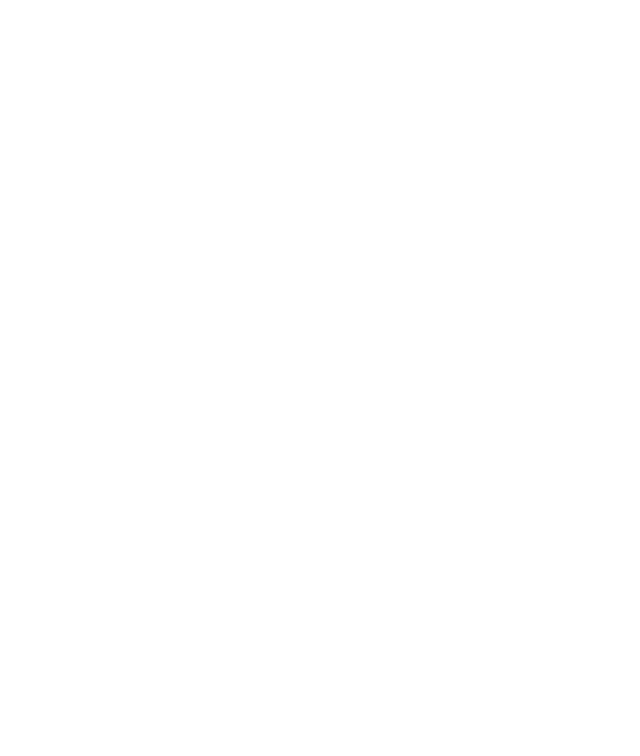
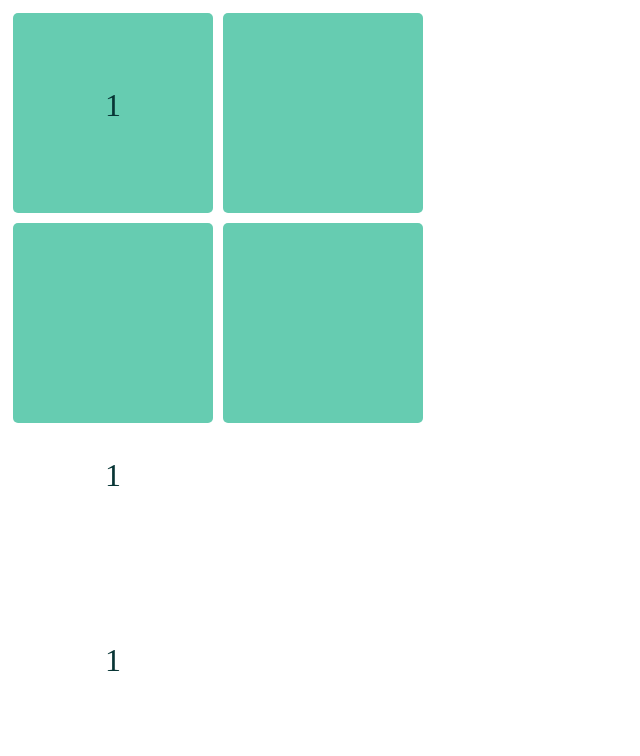
Before and after one commit to davinahouquet/Exo-2---JS, a plain HTML site: page index.html in a window 1280 px wide. Shown: the whole page, without its empty margins (0-640 px from the left). Drawn offline with Linux system fonts and the light colour scheme.

Commit message:
Création boucle innerText = A corriger

```diff
--- a/index.html
+++ b/index.html
@@ -9,7 +9,14 @@
 </head>
 <body>
 
-
+    <div class="container">
+    <div id="square" class="square"></div>
+    <div id="square" class="square"></div>
+    </div>
+    <div class="container">
+    <div id="square" class="square"></div>
+    <div id="square" class="square"></div>
+    </div>
 
     <script src="script.js"></script>
 </body>
--- a/script.js
+++ b/script.js
@@ -0,0 +1,11 @@
+const box = document.createElement("div")
+box.classList.add("box")
+
+const square = document.querySelector("#square")
+square.appendChild(box)
+
+for(let i = 1; i <= 4; i++){
+    const newbox = box.cloneNode();
+    newbox.innerText = 1;
+    square.appendChild(newbox);
+}
--- a/style.css
+++ b/style.css
@@ -0,0 +1,22 @@
+.square{
+    width: 200px;
+    height: 200px;
+    background-color: rgb(102, 204, 177);
+    font-size: 2em;
+    text-align: center;
+    line-height: 185px;
+    margin: 5px;
+    border-radius: 5px;
+    cursor : pointer;
+    transition : 0.8s, color 0.8s, transform 0.8s;
+    color: rgb(8, 53, 53);
+}
+
+.square-clicked{
+    transition: none;
+}
+
+.container{
+    display: flex;
+    flex-direction: row;
+}
```
